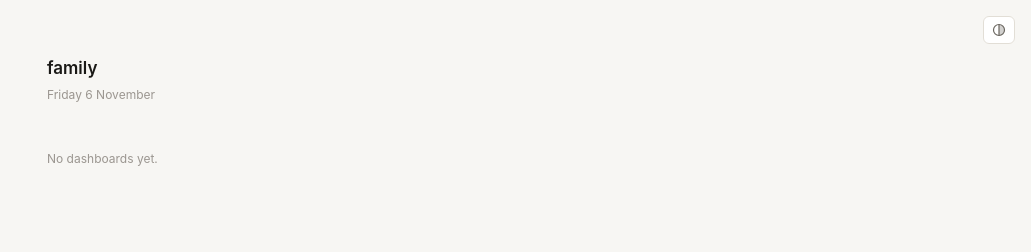
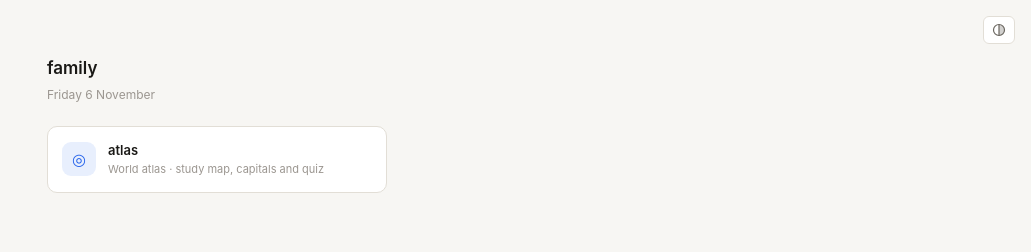
Before and after one commit to rfleiro/family-ops-dash, a plain HTML site: page index.html in a window 1280 px wide. Shown: the whole page, without its empty margins (249-1280 px from the left). Drawn offline with Linux system fonts and the light colour scheme.

Commit message:
hub: register atlas

```diff
--- a/index.html
+++ b/index.html
@@ -45,7 +45,9 @@ function toggleTheme(){
 
 // ─── registry ─────────────────────────────────────────────────────────────────
 // To add a dashboard: create <id>/index.html, then add a row here.
-const DASHBOARDS = [];
+const DASHBOARDS = [
+  { id:"atlas", name:"atlas", desc:"World atlas \u00b7 study map, capitals and quiz", path:"atlas/", icon:"\u25CE", color:"#2563EB", live:true }
+];
 
 document.getElementById("hub").innerHTML =
   "<h1>family</h1><div class='sub'>"
```
